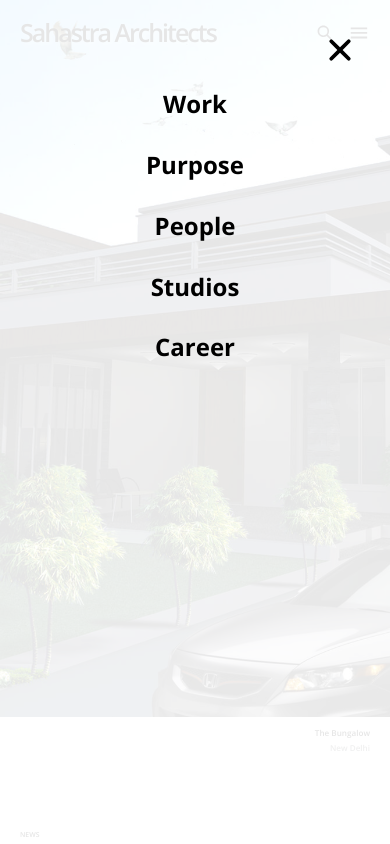
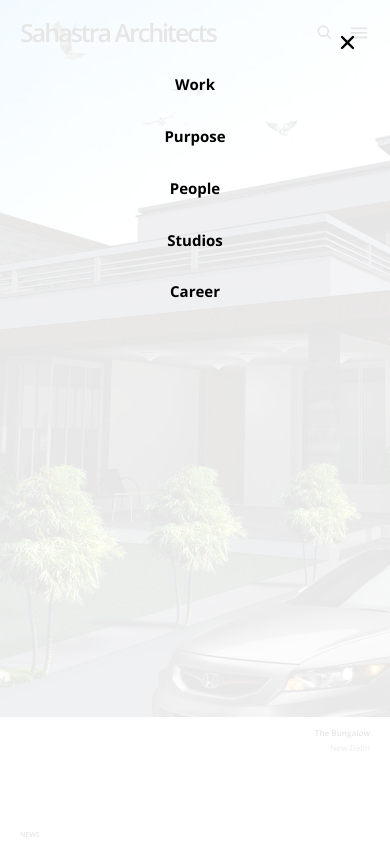
Before and after one commit to somanshu63/SahastraArchitects, a React (Create React App) app: page / in a window 390 px wide. Both pictures are taken after a click on the icon 359 px from the left and 32 px from the top of the page. Shown: the top 844 px of the page. Built offline with nearby package versions, Linux system fonts and the light colour scheme.

Commit message:
responsive fixes

```diff
--- a/src/components/header.js
+++ b/src/components/header.js
@@ -47,7 +47,7 @@ function Header(props) {
                 props.setSidebar(false);
               }}
               className=" pointer"
-              style={{ fontSize: "40px" }}
+              style={{ fontSize: "2.5rem" }}
             />
           </div>
           <nav>
--- a/src/index.css
+++ b/src/index.css
@@ -300,7 +300,7 @@ img {
 }
 .navigationList {
   margin-top: 2.1875rem;
-  font-size: 24px;
+  font-size: 1.5rem;
   font-weight: 500;
   text-transform: capitalize;
 }
```
